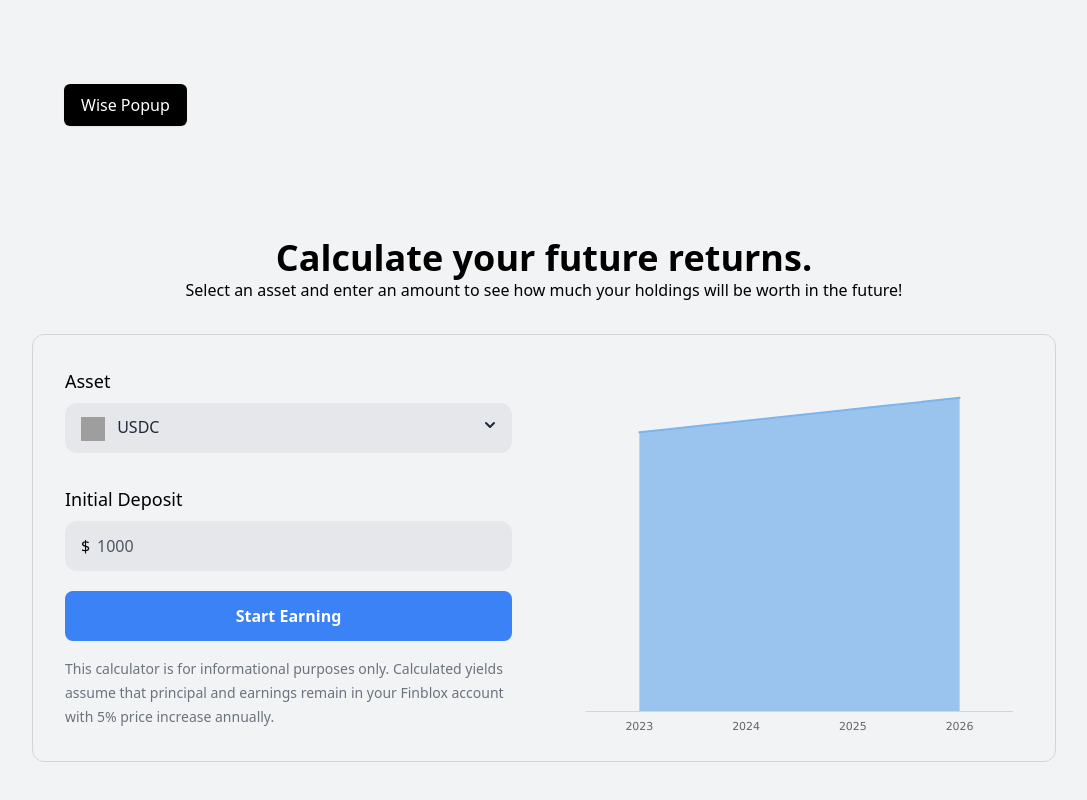
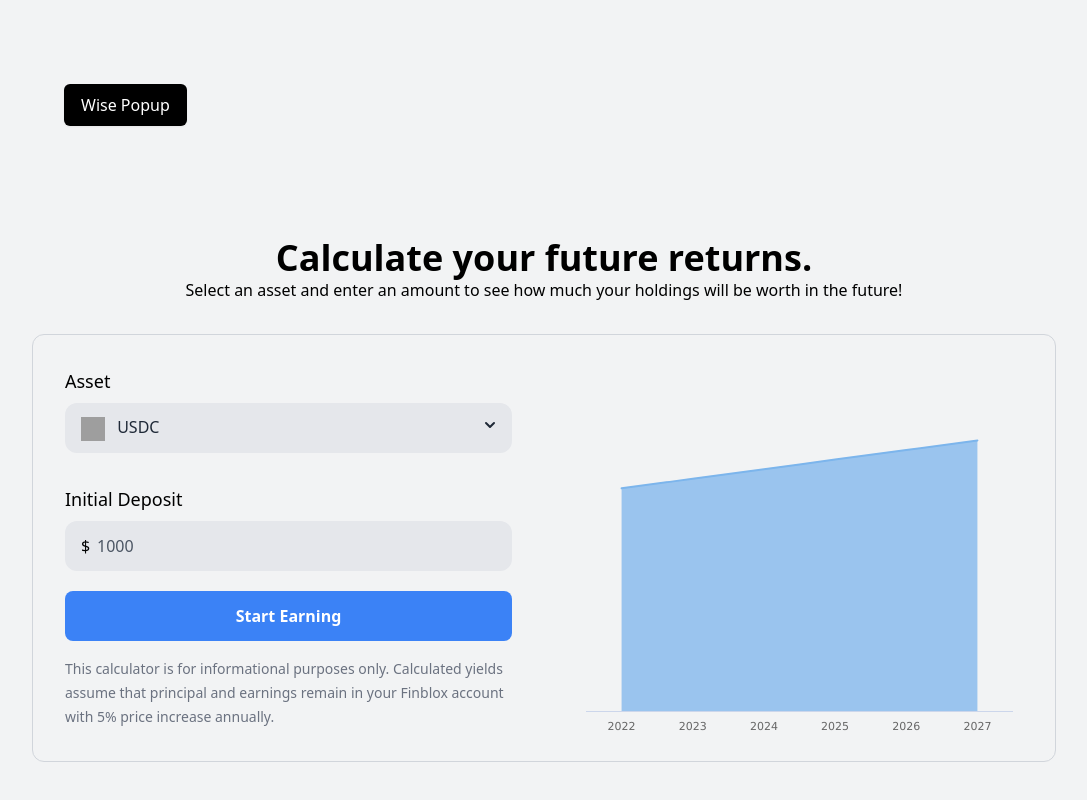
Before and after one commit to subhojit-ghosh/Business-Guard-Test, a plain HTML site: page index.html in a window 1280 px wide. Shown: the part 2639-3439 px from the top of the page, without its empty margins (96-1183 px from the left). Drawn offline with nearby package versions, Linux system fonts and the light colour scheme; grey boxes are pictures that could not be loaded.

Commit message:
variable year

```diff
--- a/index.html
+++ b/index.html
@@ -1313,10 +1313,16 @@
         function calculate(depositStr, selected) {
           const deposit = parseFloat(depositStr);
           const returns = [];
-          [1, 2, 3, 4].forEach((year) => {
+          const numberOfYears = 5;
+          const currentYear = new Date().getFullYear();
+          const years = [currentYear];
+          for (let i = 1; i <= numberOfYears; i++) {
+            years.push(currentYear + i);
+          }
+          years.forEach((year, i) => {
             let apy = parseFloat(selected.percent);
             apy = apy / 100;
-            let calc = apy * year;
+            let calc = apy * i;
             let profit = calc * deposit;
             let returnAmt = parseFloat((deposit + profit).toFixed(2));
             returns.push(returnAmt);
@@ -1338,7 +1344,7 @@
                   return this.value; // clean, unformatted number for year
                 },
               },
-              categories: ["2023", "2024", "2025", "2026"],
+              categories: years,
             },
             yAxis: {
               title: {
```
